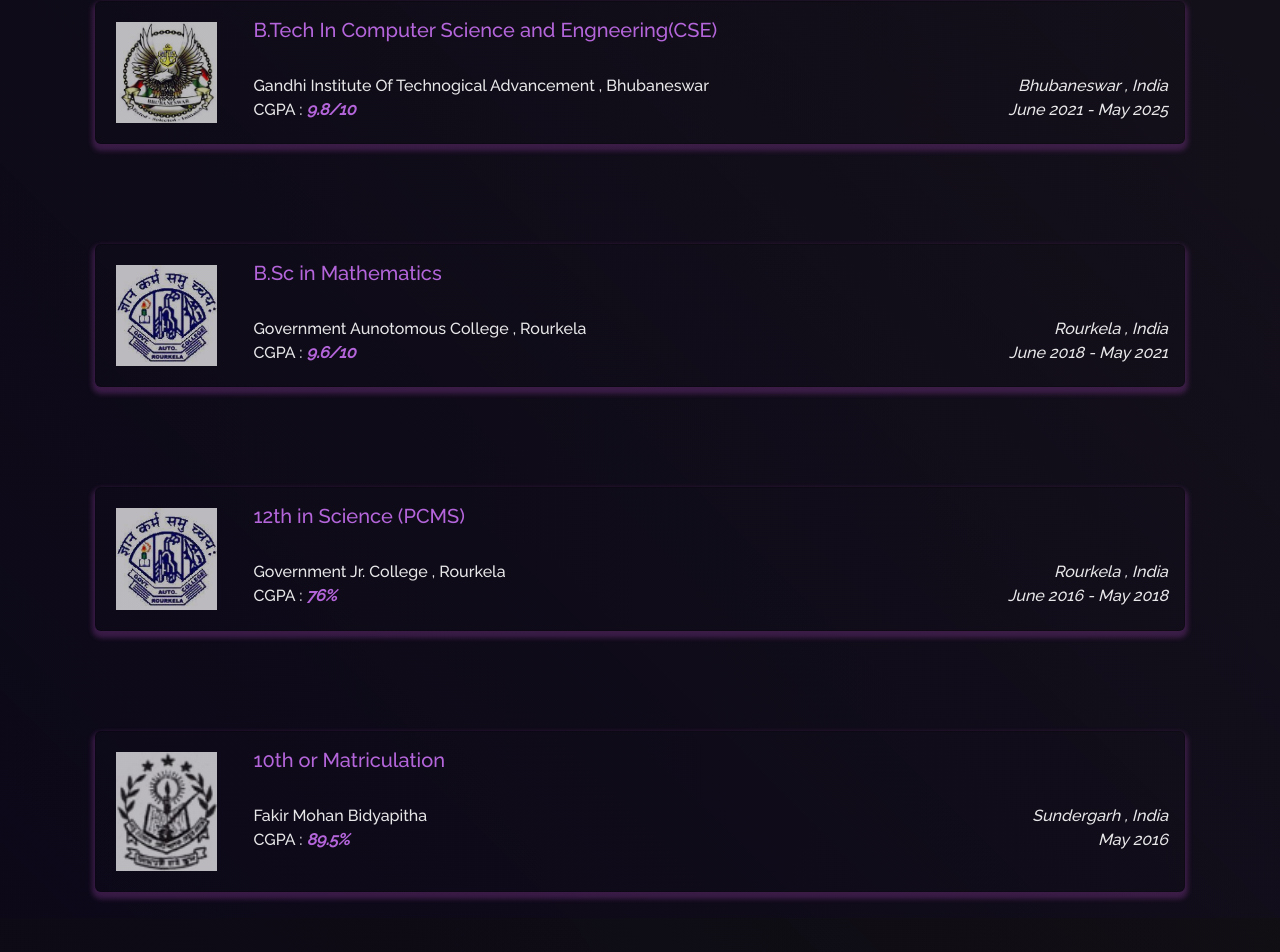
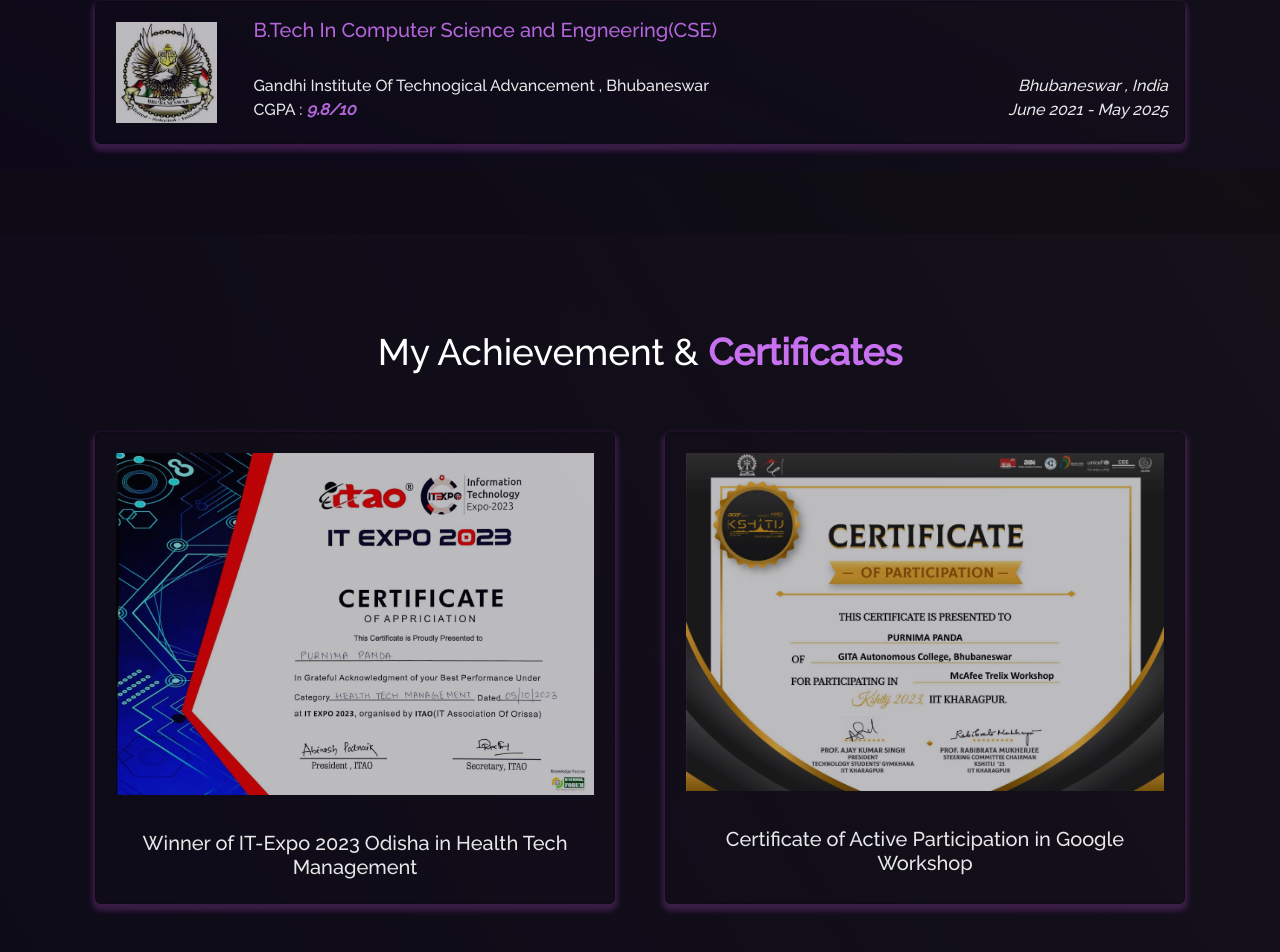
Before and after one commit to PurnimaCoder/PortfolioPP, a React (Create React App) app: page / in a window 1280 px wide. Shown: the part 6905-7857 px from the top of the page. Built offline with nearby package versions, Linux system fonts and the light colour scheme.

Commit message:
Update Education.jsx

```diff
--- a/src/components/Education/Education.jsx
+++ b/src/components/Education/Education.jsx
@@ -30,7 +30,7 @@
             />
           </Col>
 
-          <Col md={12} className="project-card">
+{/*           <Col md={12} className="project-card">
             <ProjectCard
               imgPath={govt}
               isBlog={false}
@@ -40,9 +40,9 @@
               cgpa="9.6/10"
               duration="June 2018 - May 2021"
             />
-          </Col>
+          </Col> */}
 
-          <Col md={12} className="project-card">
+{/*           <Col md={12} className="project-card">
             <ProjectCard
               imgPath={govt}
               isBlog={false}
@@ -52,9 +52,9 @@
               cgpa="76%"
               duration="June 2016 - May 2018"
             />
-          </Col>
+          </Col> */}
 
-          <Col md={12} className="project-card">
+{/*           <Col md={12} className="project-card">
             <ProjectCard
               imgPath={fakir}
               isBlog={false}
@@ -64,7 +64,7 @@
               cgpa="89.5%"
               duration="May 2016"
             />
-          </Col>
+          </Col> */}
 
         </Row>
       </Container>
```
